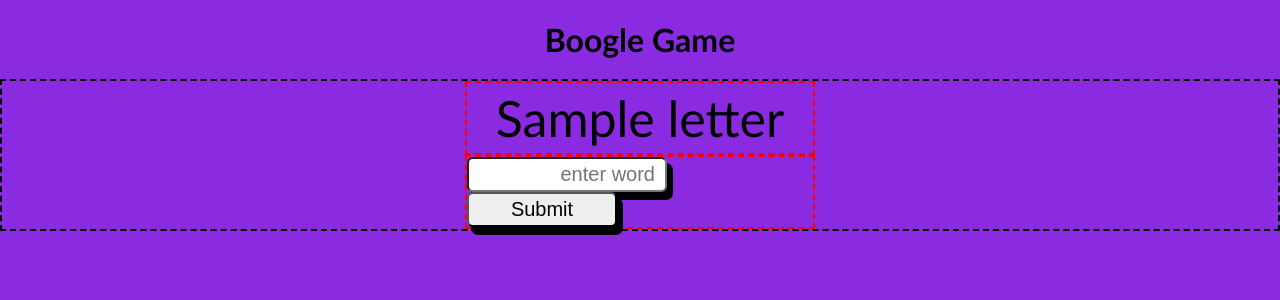
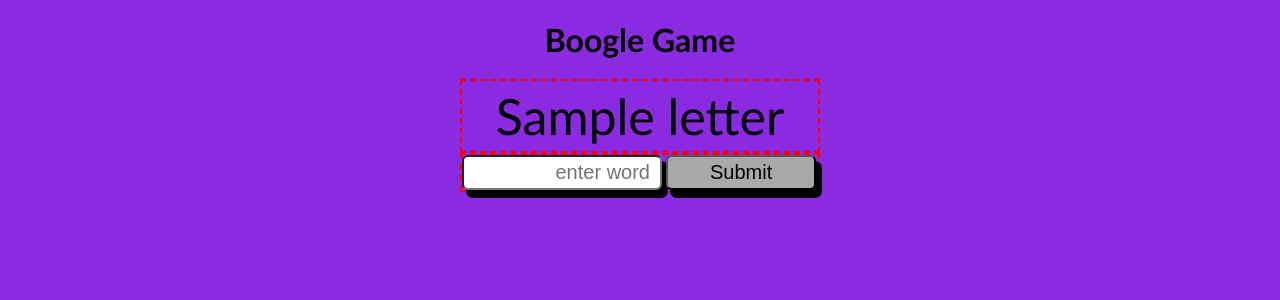
Before and after one commit to eddieaviles357/boggle, a Flask app: template templates/index.html in a window 1280 px wide. Shown: the top 300 px of the page. Run offline with Flask 2, Linux system fonts and the light colour scheme; the template is opened without the code that fills it: most values are stand-ins (such as "Sample title", 1, 10 or a date in 2020); parts of the project's set-up code (start-up, migrations or seed data) failed here and were passed over.

Commit message:
added more styles for form and input and results

```diff
--- a/static/css/styles.css
+++ b/static/css/styles.css
@@ -22,11 +22,12 @@
     width: auto;
     height: auto;
 
-    border: 2px dashed black;
+    /* border: 2px dashed black; */
 }
 
 .wrapper {
-    width: 350px;
+    width: 360px;
+    min-width: 360px;
     margin: 0 auto;
 
     border: 2px dashed red;
@@ -49,6 +50,7 @@
     display: flex;
     justify-content: center;
 
+    min-width: 360px;
     }
 
 .word-form input {
@@ -77,9 +79,15 @@
     width: 150px;
     height: 35px;
 
+    background-color: darkgrey;
+
     border-radius: 6px;
 
     font-size: 20px;
 
     box-shadow: 5px 7px 0px 1px black;
 }
+
+.result {
+
+}
```
